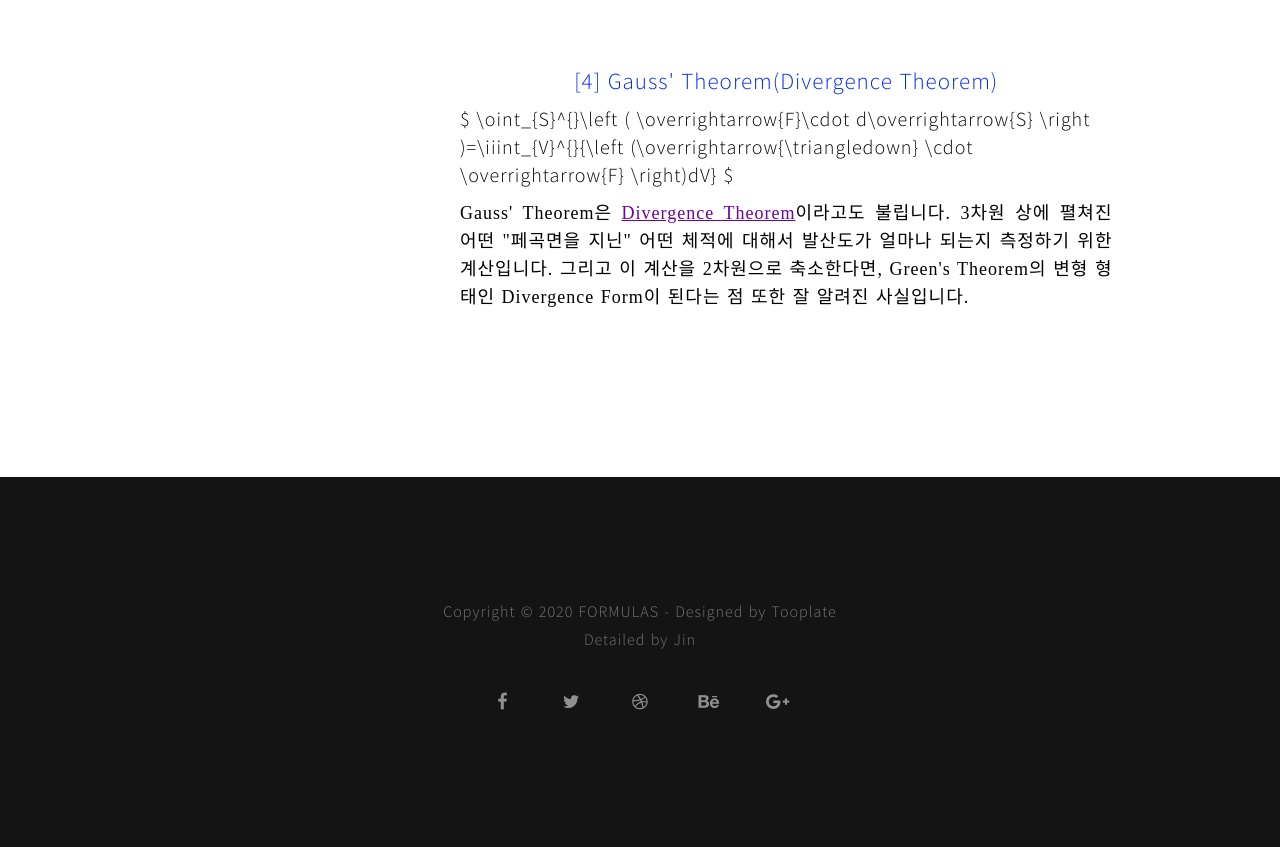
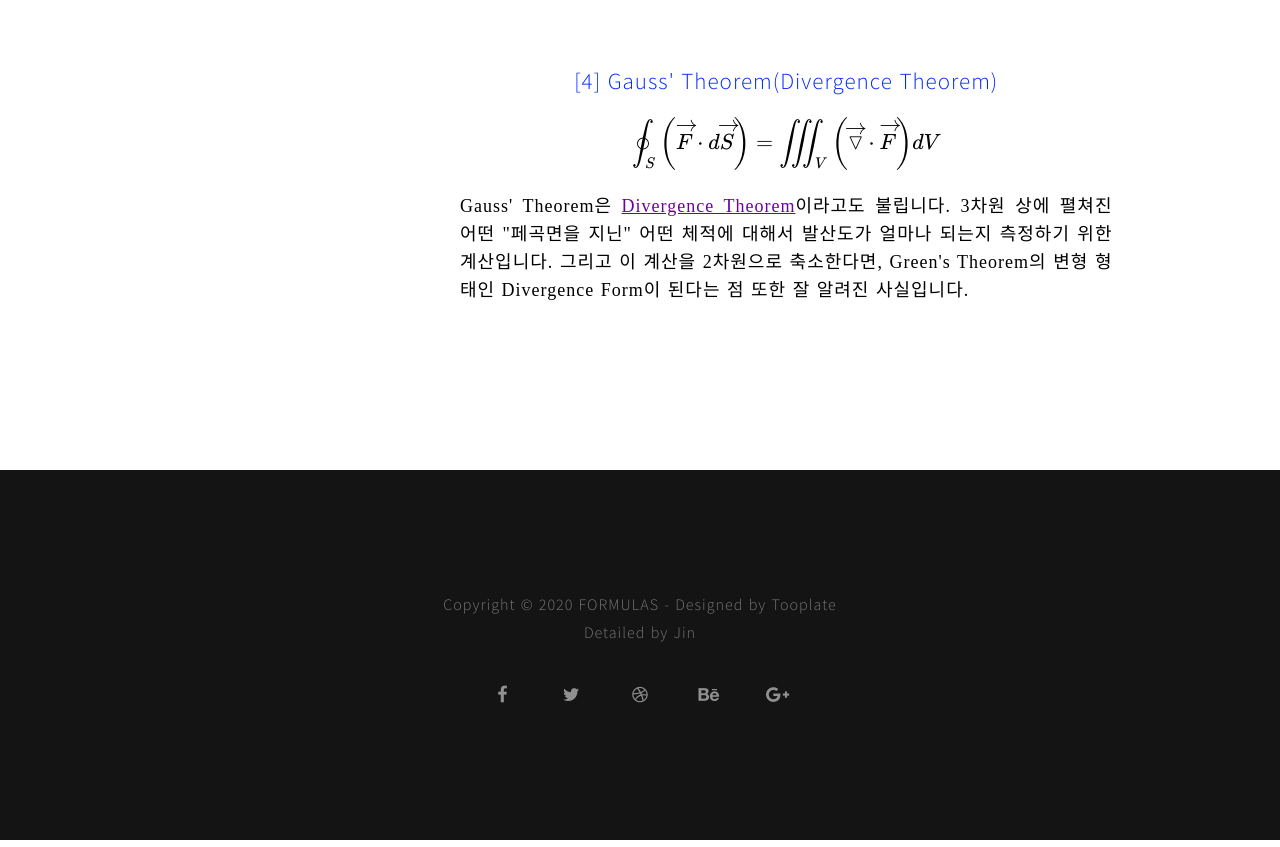
Before and after one commit to kjh-icnl/formulas, a plain HTML site: page new_pages/all/single/multivariable_calculus/vec_integral.html in a window 1280 px wide. Shown: the part 1319-2166 px from the top of the page. Drawn offline with nearby package versions, Linux system fonts and the light colour scheme; some packages are replaced by stand-ins of ours; files whose address does not match are found by name; a web font is replaced by a local one.

Commit message:
Update vec_integral.html

```diff
--- a/new_pages/all/single/multivariable_calculus/vec_integral.html
+++ b/new_pages/all/single/multivariable_calculus/vec_integral.html
@@ -185,7 +185,7 @@ http://www.tooplate.com/view/2082-pure-mix
 
 
 			<p style="color: #0027FF; font-size: 23px; text-align: center;"> [4] Gauss' Theorem(Divergence Theorem)</p>
-			<p class="equation"> $ \oint_{S}^{}\left ( \overrightarrow{F}\cdot d\overrightarrow{S} \right )=\iiint_{V}^{}{\left (\overrightarrow{\triangledown} \cdot \overrightarrow{F} \right)dV} $</p>
+			<p class="equation"> $$ \oint_{S}^{}\left ( \overrightarrow{F}\cdot d\overrightarrow{S} \right )=\iiint_{V}^{}{\left (\overrightarrow{\triangledown} \cdot \overrightarrow{F} \right)dV} $$</p>
 			<p class="description">Gauss' Theorem은 <a href="https://en.wikipedia.org/wiki/Divergence_theorem#Mathematical_statement">Divergence Theorem</a>이라고도 불립니다. 3차원 상에 펼쳐진 어떤 "페곡면을 지닌" 어떤 체적에 대해서 발산도가 얼마나 되는지 측정하기 위한 계산입니다. 그리고 이 계산을 2차원으로 축소한다면, Green's Theorem의 변형 형태인 Divergence Form이 된다는 점 또한 잘 알려진 사실입니다.</p><br><br><br>
 			<!--
 			<p><img src="../images/img_large_1.jpg" alt="Free HTML5 by FreeHTML5.co"></p>
```
